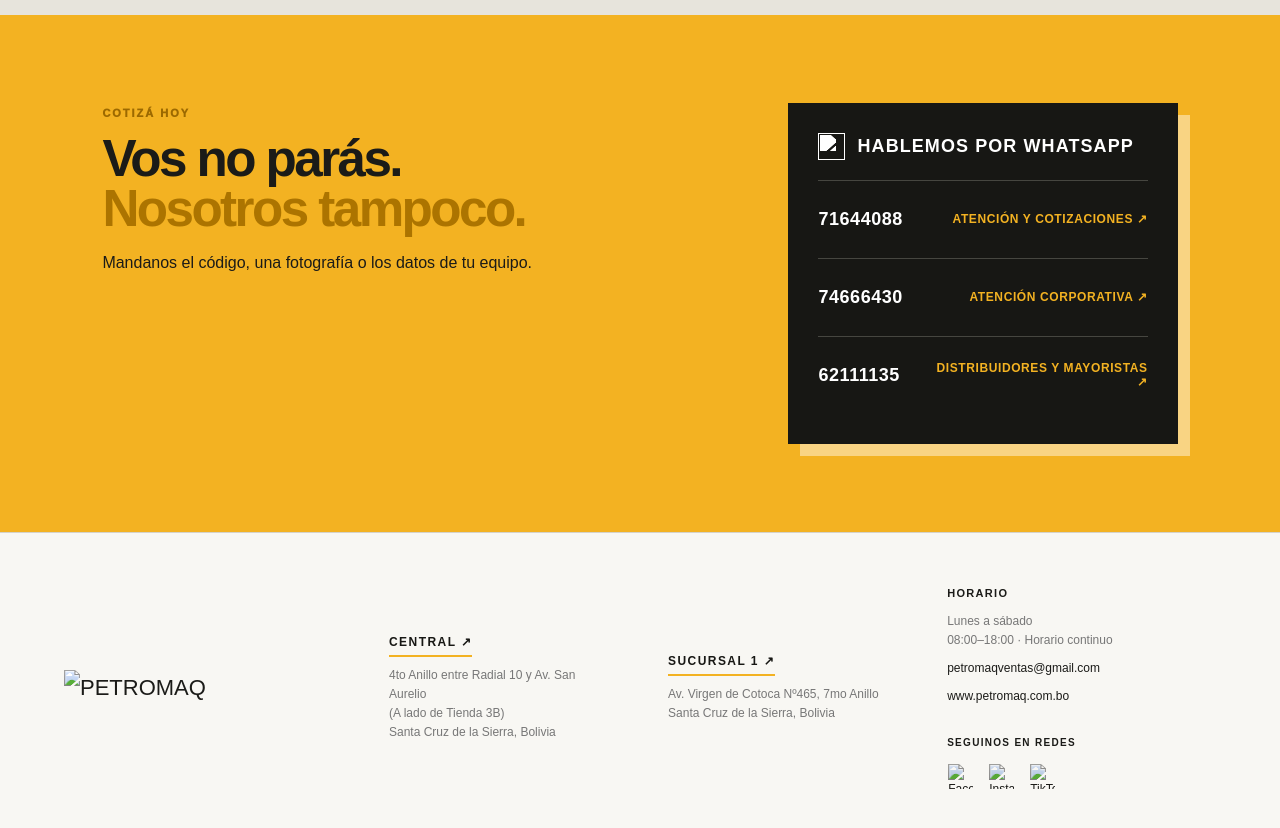
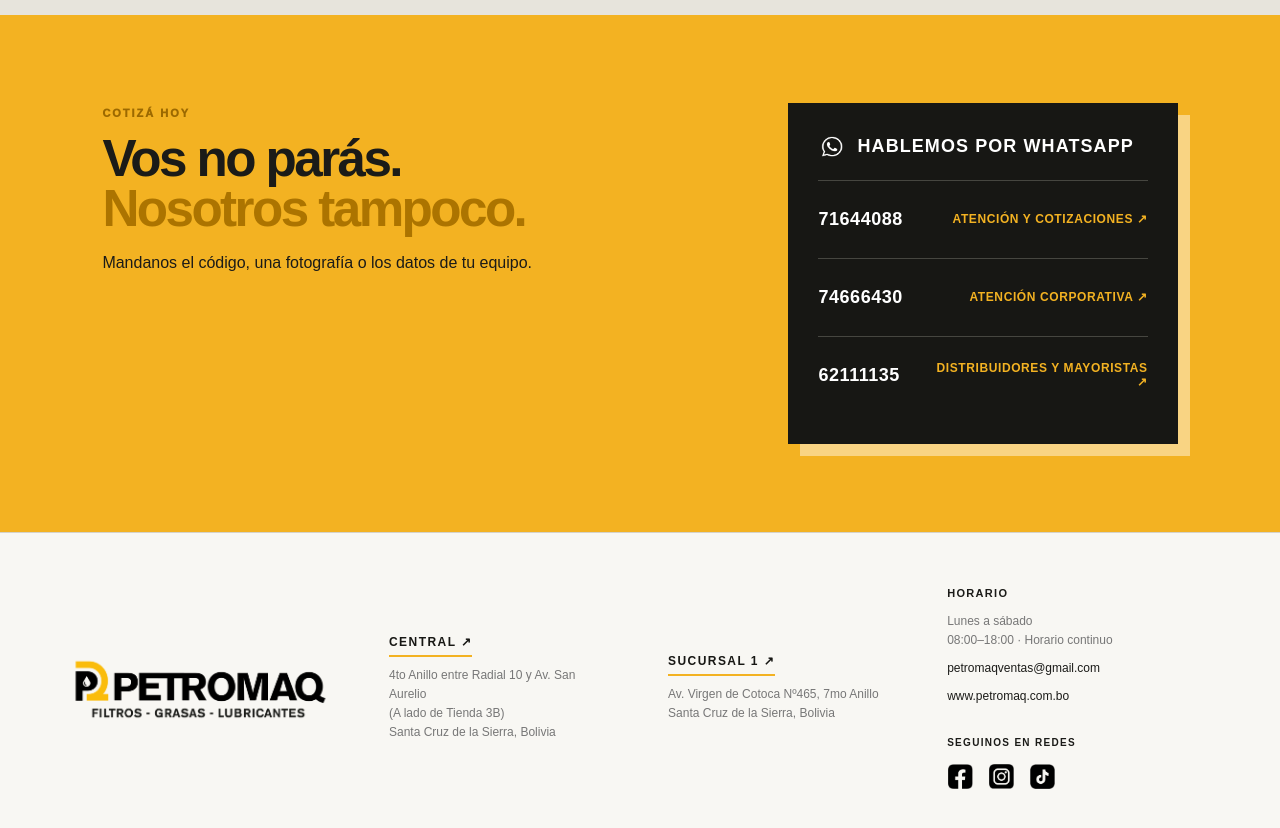
Before and after one commit to petromaq/PETROMAQ-, a plain HTML site: page index.html in a window 1280 px wide. Shown: the part 5900-6728 px from the top of the page. Drawn offline with Linux system fonts and the light colour scheme; files whose address does not match are found by name.

Commit message:
Update index.html

```diff
--- a/index.html
+++ b/index.html
@@ -760,8 +760,8 @@
       <h3 class="whatsappTitle">
 
         <img
-          src="imagenes/whatsapp.png"
-          alt=""
+          src="whatsapp.png"
+          alt="WhatsApp"
         >
 
         HABLEMOS POR WHATSAPP
@@ -813,7 +813,7 @@
 
       <img
         class="logoPetromaq"
-        src="imagenes/logo-petromaq.png"
+        src="logo-petromaq.png"
         alt="PETROMAQ"
       >
 
@@ -891,7 +891,7 @@
             aria-label="Facebook"
           >
             <img
-              src="imagenes/facebook.png"
+              src="facebook.png"
               alt="Facebook"
             >
           </a>
@@ -904,7 +904,7 @@
             aria-label="Instagram"
           >
             <img
-              src="imagenes/instagram.png"
+              src="instagram.png"
               alt="Instagram"
             >
           </a>
@@ -917,7 +917,7 @@
             aria-label="TikTok"
           >
             <img
-              src="imagenes/tiktok.png"
+              src="tiktok.png"
               alt="TikTok"
             >
           </a>
@@ -947,9 +947,7 @@
 </main>
 
 
-<!-- Debe aparecer una sola vez -->
-
-<script src="script.js"></script>
+<script src="./script.js?v=2"></script>
 
 </body>
 
```
